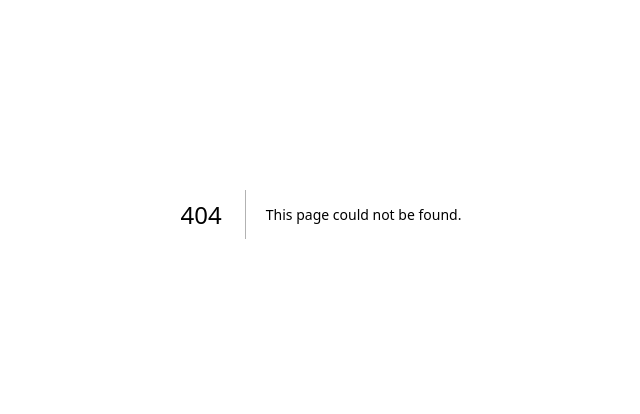
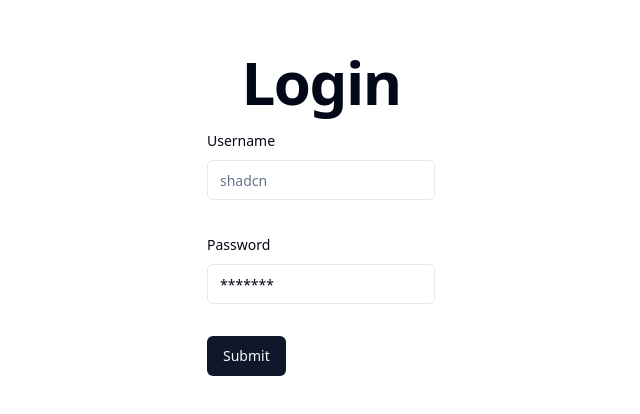
Before and after one commit to josephdburdick/exponential-nextjs-login-graph, a Next.js app: page /login in a window 1280 px wide. Before the commit this address had no page. Shown: the part 186-600 px from the top of the page, without its empty margins (319-959 px from the left). Built offline with nearby package versions, Linux system fonts and the light colour scheme.

Commit message:
Add intial login form with client-side validation. Add global PageHeader component

```diff
--- a/package.json
+++ b/package.json
@@ -10,6 +10,8 @@
     "format": "prettier --write ."
   },
   "dependencies": {
+    "@hookform/resolvers": "^3.9.0",
+    "@radix-ui/react-label": "^2.1.0",
     "@radix-ui/react-slot": "^1.1.0",
     "class-variance-authority": "^0.7.0",
     "clsx": "^2.1.1",
@@ -22,8 +24,10 @@
     "prettier-plugin-tailwindcss": "^0.6.5",
     "react": "^18",
     "react-dom": "^18",
+    "react-hook-form": "^7.52.1",
     "tailwind-merge": "^2.4.0",
-    "tailwindcss-animate": "^1.0.7"
+    "tailwindcss-animate": "^1.0.7",
+    "zod": "^3.23.8"
   },
   "devDependencies": {
     "typescript": "^5",
--- /dev/null
+++ b/src/app/login/_components/LoginForm.tsx
@@ -0,0 +1,80 @@
+"use client";
+import { Button } from "@/components/ui/button";
+import {
+  Form,
+  FormField,
+  FormItem,
+  FormLabel,
+  FormControl,
+  FormDescription,
+  FormMessage,
+} from "@/components/ui/form";
+import { Input } from "@/components/ui/input";
+import { useState } from "react";
+import { useForm } from "react-hook-form";
+import { z } from "zod";
+import { zodResolver } from "@hookform/resolvers/zod";
+
+const formSchema = z.object({
+  username: z.string().min(2, {
+    message: "Username must be at least 2 characters.",
+  }),
+  password: z.string().min(8, {
+    message: "Password must be at least 8 characters.",
+  }),
+});
+
+export default function LoginForm() {
+  const [username, setUsername] = useState("");
+  const [password, setPassword] = useState("");
+
+  //  Define form with resolver and defaults
+  const form = useForm<z.infer<typeof formSchema>>({
+    resolver: zodResolver(formSchema),
+    defaultValues: {
+      username: "",
+      password: "*******",
+    },
+  });
+
+  // 2. Define a submit handler.
+  function onSubmit(values: z.infer<typeof formSchema>) {
+    // Do something with the form values.
+    // ✅ This will be type-safe and validated.
+    console.log(values);
+  }
+
+  return (
+    <Form {...form}>
+      <form onSubmit={form.handleSubmit(onSubmit)} className="space-y-8">
+        <FormField
+          control={form.control}
+          name="username"
+          render={({ field }) => (
+            <FormItem>
+              <FormLabel>Username</FormLabel>
+              <FormControl>
+                <Input placeholder="shadcn" {...field} />
+              </FormControl>
+              <FormMessage />
+            </FormItem>
+          )}
+        />
+        <FormField
+          control={form.control}
+          name="password"
+          render={({ field }) => (
+            <FormItem>
+              <FormLabel>Password</FormLabel>
+              <FormControl>
+                <Input placeholder="shadcn" {...field} />
+              </FormControl>
+              <FormMessage />
+            </FormItem>
+          )}
+        />
+        <Button type="submit">Submit</Button>
+      </form>
+    </Form>
+  );
+}
--- /dev/null
+++ b/src/app/login/page.tsx
@@ -0,0 +1,14 @@
+import PageHeader from "@/components/global/PageHeader";
+import LoginForm from "./_components/LoginForm";
+
+const Login = () => {
+  return (
+    <div className="flex flex-col items-center justify-center min-h-screen ">
+      <PageHeader>Login</PageHeader>
+
+      <LoginForm />
+    </div>
+  );
+};
+
+export default Login;
--- /dev/null
+++ b/src/components/global/PageHeader.tsx
@@ -0,0 +1,9 @@
+import { PropsWithChildren } from "react";
+
+export default function PageHeader(props: PropsWithChildren) {
+  return (
+    <h1 className="mb-4 text-4xl font-extrabold leading-none tracking-tight  md:text-5xl lg:text-6xl dark:text-white">
+      {props.children}
+    </h1>
+  );
+}
--- /dev/null
+++ b/src/components/ui/form.tsx
@@ -0,0 +1,178 @@
+"use client"
+
+import * as React from "react"
+import * as LabelPrimitive from "@radix-ui/react-label"
+import { Slot } from "@radix-ui/react-slot"
+import {
+  Controller,
+  ControllerProps,
+  FieldPath,
+  FieldValues,
+  FormProvider,
+  useFormContext,
+} from "react-hook-form"
+
+import { cn } from "@/lib/utils"
+import { Label } from "@/components/ui/label"
+
+const Form = FormProvider
+
+type FormFieldContextValue<
+  TFieldValues extends FieldValues = FieldValues,
+  TName extends FieldPath<TFieldValues> = FieldPath<TFieldValues>
+> = {
+  name: TName
+}
+
+const FormFieldContext = React.createContext<FormFieldContextValue>(
+  {} as FormFieldContextValue
+)
+
+const FormField = <
+  TFieldValues extends FieldValues = FieldValues,
+  TName extends FieldPath<TFieldValues> = FieldPath<TFieldValues>
+>({
+  ...props
+}: ControllerProps<TFieldValues, TName>) => {
+  return (
+    <FormFieldContext.Provider value={{ name: props.name }}>
+      <Controller {...props} />
+    </FormFieldContext.Provider>
+  )
+}
+
+const useFormField = () => {
+  const fieldContext = React.useContext(FormFieldContext)
+  const itemContext = React.useContext(FormItemContext)
+  const { getFieldState, formState } = useFormContext()
+
+  const fieldState = getFieldState(fieldContext.name, formState)
+
+  if (!fieldContext) {
+    throw new Error("useFormField should be used within <FormField>")
+  }
+
+  const { id } = itemContext
+
+  return {
+    id,
+    name: fieldContext.name,
+    formItemId: `${id}-form-item`,
+    formDescriptionId: `${id}-form-item-description`,
+    formMessageId: `${id}-form-item-message`,
+    ...fieldState,
+  }
+}
+
+type FormItemContextValue = {
+  id: string
+}
+
+const FormItemContext = React.createContext<FormItemContextValue>(
+  {} as FormItemContextValue
+)
+
+const FormItem = React.forwardRef<
+  HTMLDivElement,
+  React.HTMLAttributes<HTMLDivElement>
+>(({ className, ...props }, ref) => {
+  const id = React.useId()
+
+  return (
+    <FormItemContext.Provider value={{ id }}>
+      <div ref={ref} className={cn("space-y-2", className)} {...props} />
+    </FormItemContext.Provider>
+  )
+})
+FormItem.displayName = "FormItem"
+
+const FormLabel = React.forwardRef<
+  React.ElementRef<typeof LabelPrimitive.Root>,
+  React.ComponentPropsWithoutRef<typeof LabelPrimitive.Root>
+>(({ className, ...props }, ref) => {
+  const { error, formItemId } = useFormField()
+
+  return (
+    <Label
+      ref={ref}
+      className={cn(error && "text-destructive", className)}
+      htmlFor={formItemId}
+      {...props}
+    />
+  )
+})
+FormLabel.displayName = "FormLabel"
+
+const FormControl = React.forwardRef<
+  React.ElementRef<typeof Slot>,
+  React.ComponentPropsWithoutRef<typeof Slot>
+>(({ ...props }, ref) => {
+  const { error, formItemId, formDescriptionId, formMessageId } = useFormField()
+
+  return (
+    <Slot
+      ref={ref}
+      id={formItemId}
+      aria-describedby={
+        !error
+          ? `${formDescriptionId}`
+          : `${formDescriptionId} ${formMessageId}`
+      }
+      aria-invalid={!!error}
+      {...props}
+    />
+  )
+})
+FormControl.displayName = "FormControl"
+
+const FormDescription = React.forwardRef<
+  HTMLParagraphElement,
+  React.HTMLAttributes<HTMLParagraphElement>
+>(({ className, ...props }, ref) => {
+  const { formDescriptionId } = useFormField()
+
+  return (
+    <p
+      ref={ref}
+      id={formDescriptionId}
+      className={cn("text-sm text-muted-foreground", className)}
+      {...props}
+    />
+  )
+})
+FormDescription.displayName = "FormDescription"
+
+const FormMessage = React.forwardRef<
+  HTMLParagraphElement,
+  React.HTMLAttributes<HTMLParagraphElement>
+>(({ className, children, ...props }, ref) => {
+  const { error, formMessageId } = useFormField()
+  const body = error ? String(error?.message) : children
+
+  if (!body) {
+    return null
+  }
+
+  return (
+    <p
+      ref={ref}
+      id={formMessageId}
+      className={cn("text-sm font-medium text-destructive", className)}
+      {...props}
+    >
+      {body}
+    </p>
+  )
+})
+FormMessage.displayName = "FormMessage"
+
+export {
+  useFormField,
+  Form,
+  FormItem,
+  FormLabel,
+  FormControl,
+  FormDescription,
+  FormMessage,
+  FormField,
+}
--- /dev/null
+++ b/src/components/ui/input.tsx
@@ -0,0 +1,25 @@
+import * as React from "react"
+
+import { cn } from "@/lib/utils"
+
+export interface InputProps
+  extends React.InputHTMLAttributes<HTMLInputElement> {}
+
+const Input = React.forwardRef<HTMLInputElement, InputProps>(
+  ({ className, type, ...props }, ref) => {
+    return (
+      <input
+        type={type}
+        className={cn(
+          "flex h-10 w-full rounded-md border border-input bg-background px-3 py-2 text-sm ring-offset-background file:border-0 file:bg-transparent file:text-sm file:font-medium placeholder:text-muted-foreground focus-visible:outline-none focus-visible:ring-2 focus-visible:ring-ring focus-visible:ring-offset-2 disabled:cursor-not-allowed disabled:opacity-50",
+          className
+        )}
+        ref={ref}
+        {...props}
+      />
+    )
+  }
+)
+Input.displayName = "Input"
+
+export { Input }
--- /dev/null
+++ b/src/components/ui/label.tsx
@@ -0,0 +1,26 @@
+"use client"
+
+import * as React from "react"
+import * as LabelPrimitive from "@radix-ui/react-label"
+import { cva, type VariantProps } from "class-variance-authority"
+
+import { cn } from "@/lib/utils"
+
+const labelVariants = cva(
+  "text-sm font-medium leading-none peer-disabled:cursor-not-allowed peer-disabled:opacity-70"
+)
+
+const Label = React.forwardRef<
+  React.ElementRef<typeof LabelPrimitive.Root>,
+  React.ComponentPropsWithoutRef<typeof LabelPrimitive.Root> &
+    VariantProps<typeof labelVariants>
+>(({ className, ...props }, ref) => (
+  <LabelPrimitive.Root
+    ref={ref}
+    className={cn(labelVariants(), className)}
+    {...props}
+  />
+))
+Label.displayName = LabelPrimitive.Root.displayName
+
+export { Label }
```
Also changed, not shown: 1 other file (tests, documents, lock files or other folders).
